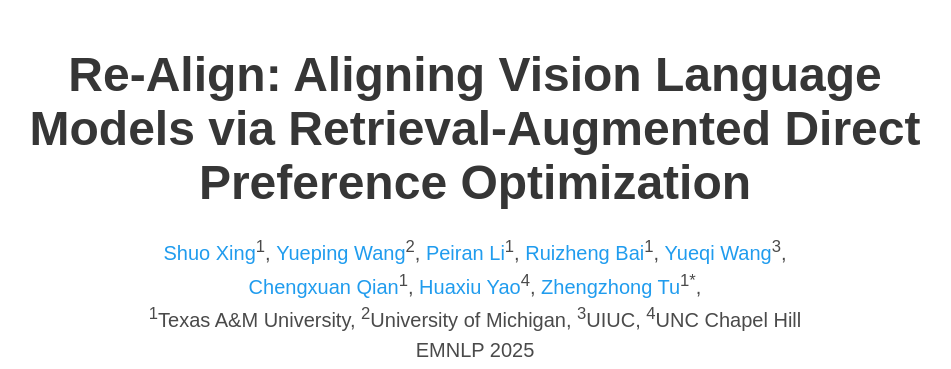
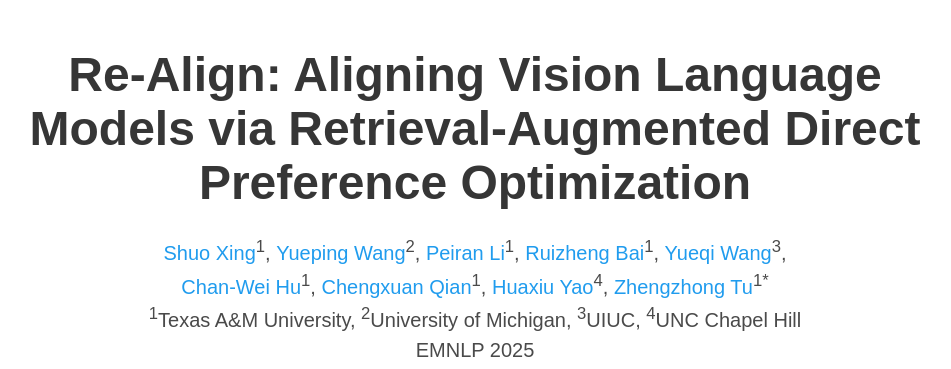
Before and after one commit to taco-group/Re-Align, a plain HTML site: page index.html in a window 1280 px wide. Shown: the top 369 px of the page, without its empty margins (165-1116 px from the left). Drawn offline with nearby package versions, Linux system fonts and the light colour scheme; some icons are missing; a web font is replaced by a local one.

Commit message:
update homepage

```diff
--- a/index.html
+++ b/index.html
@@ -70,13 +70,16 @@
                     <a href="https://orcid.org/0009-0003-1374-7082" target="_blank">Yueqi Wang</a><sup>3</sup>,
                   </span><br>
                   <span class="author-block">
+                    <a href="https://huchanwei123.github.io/" target="_blank">Chan-Wei Hu</a><sup>1</sup>,
+                  </span>
+                  <span class="author-block">
                     <a href="https://qiancx.com/" target="_blank">Chengxuan Qian</a><sup>1</sup>,
                   </span>
                   <span class="author-block">
                     <a href="https://www.huaxiuyao.io/" target="_blank">Huaxiu Yao</a><sup>4</sup>,
                   </span>
                   <span class="author-block">
-                    <a href="https://vztu.github.io/" target="_blank">Zhengzhong Tu</a><sup>1</sup><sup>*</sup>,
+                    <a href="https://vztu.github.io/" target="_blank">Zhengzhong Tu</a><sup>1</sup><sup>*</sup>
                   </span>
                   </div>
 
```
